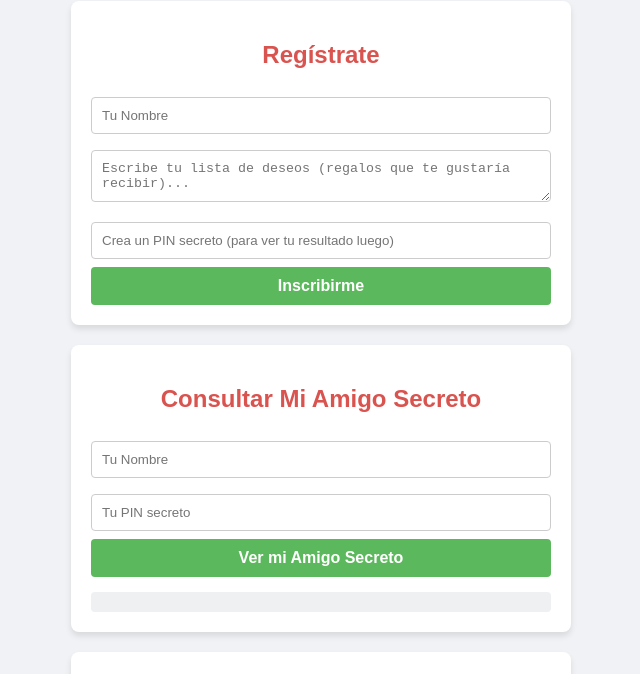
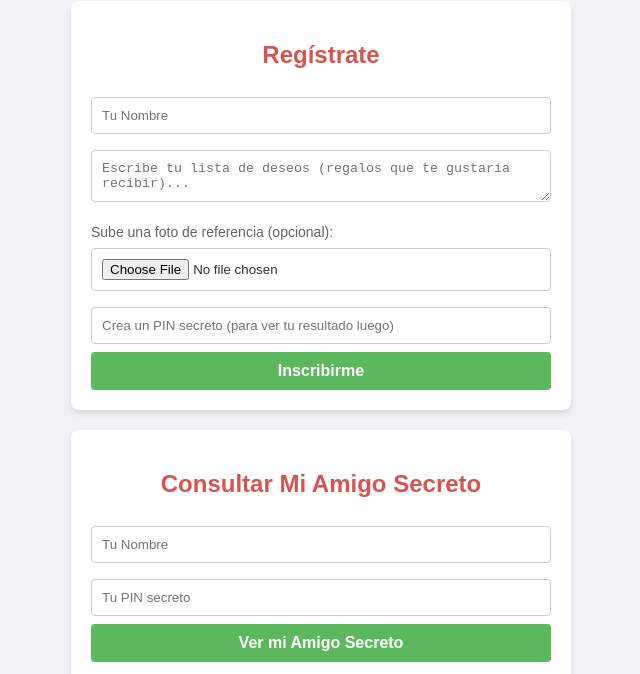
Before and after one commit to eduinnoellopez1318-svg/amigo_secreto, a plain HTML site: page index.html in a window 1280 px wide. Shown: the part 100-774 px from the top of the page, without its empty margins (319-959 px from the left). Drawn offline with nearby package versions, Linux system fonts and the light colour scheme.

Commit message:
Add file input for optional photo upload

```diff
--- a/index.html
+++ b/index.html
@@ -16,6 +16,10 @@
             <h2>Regístrate</h2>
             <input type="text" id="nombre" placeholder="Tu Nombre">
             <textarea id="deseos" placeholder="Escribe tu lista de deseos (regalos que te gustaría recibir)..."></textarea>
+
+            <label for="foto" style="font-size: 14px; color: #666; display: block; margin-top: 10px;">Sube una foto de referencia (opcional):</label>
+            <input type="file" id="foto" accept="image/*">
+
             <input type="password" id="pin" placeholder="Crea un PIN secreto (para ver tu resultado luego)">
             <button onclick="registrarParticipante()">Inscribirme</button>
         </div>
```
